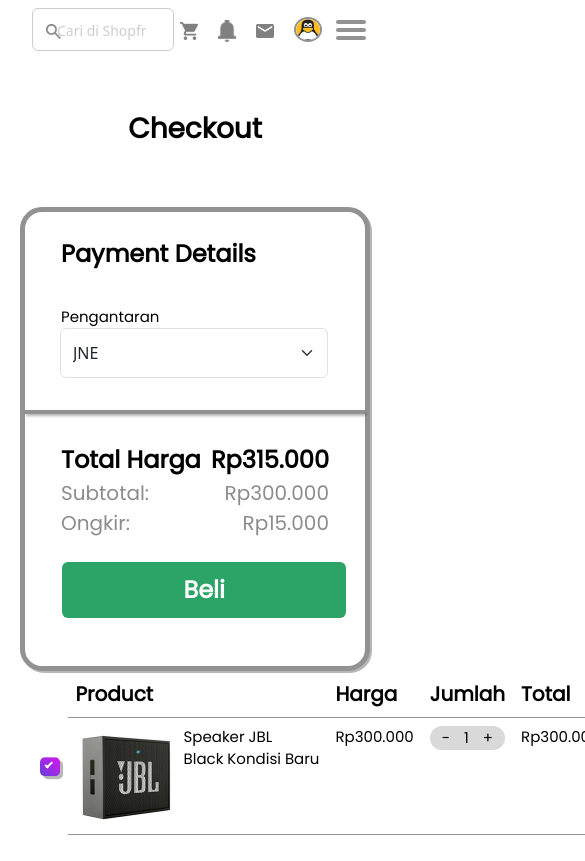
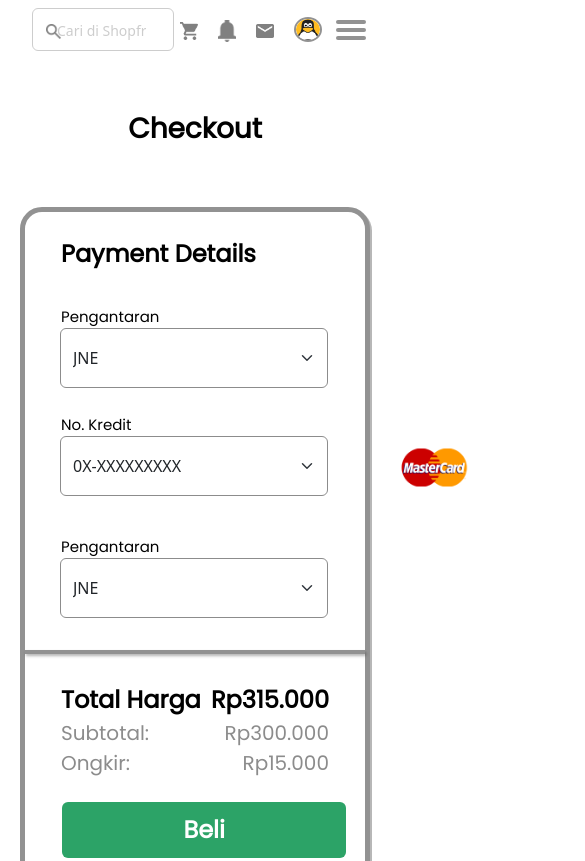
Before and after one commit to mursidin14/c-commerce_pi, a plain HTML site: page page/checkoutPage.html in a window 390 px wide. Shown: the top 861 px of the page, 585 px wide, since content can reach past the window. Drawn offline with nearby package versions, Linux system fonts and the light colour scheme.

Commit message:
memperbaiki file responsive

```diff
--- a/asset/css/cartStyle.css
+++ b/asset/css/cartStyle.css
@@ -485,3 +485,28 @@ nav .account .btn-daftar:hover {
 .footer .credits a {
   color: #fff;
 }
+
+/* Responsive  */
+
+@media (max-width: 576px) {
+  .img-visa {
+    transform: translate(520%, -125%) !important;
+  }
+  .checkout h1 {
+    font-size: 5px;
+  }
+
+  .checkout .table thead {
+    font-size: 15px;
+  }
+  .checkout .table tbody {
+    font-size: 12px;
+  }
+  .checkout .table img {
+    width: 50px;
+    height: 50px;
+  }
+  .checkmark {
+    top: -10px;
+  }
+}
--- a/asset/css/checkoutStyle.css
+++ b/asset/css/checkoutStyle.css
@@ -200,6 +200,27 @@ nav .account .btn-daftar:hover {
 .checkout .table tbody th {
   border: none;
 }
+  .footer .footer-links ul li {
+    justify-content: center;
+  }
+  .footer .footer-links .social-links {
+    justify-content: center;
+  }
+
+  .hero .icon-boxes {
+    padding-bottom: 60px;
+  }
+
+
+  .trolly .table img {
+    width: 20px;
+    height: 20px;
+  }
+  .img-visa {
+    transform: translate(600%, -130%);
+  }
+
+
 .checkout .table tbody input {
   transform: translateY(150%);
   height: 24px;
@@ -321,7 +342,8 @@ nav .account .btn-daftar:hover {
 }
 
 .checkout .form-select{
-    height: 50px;
+    height: 60px;
+    border: 1px solid #8C8C8C;
 }
 .checkout .form-select option {
   font-family: "Poppins";
@@ -509,3 +531,28 @@ nav .account .btn-daftar:hover {
 .footer .credits a {
   color: #fff;
 }
+
+/* Responsive  */
+
+@media (max-width: 576px) {
+    .img-visa {
+      transform: translate(520%, -125%) !important;
+    }
+    .checkout h1 {
+      font-size: 5px;
+    }
+
+    .checkout .table thead {
+      font-size: 15px;
+    }
+    .checkout .table tbody {
+      font-size: 12px;
+    }
+    .checkout .table img {
+      width: 50px;
+      height: 50px;
+    }
+    .checkmark {
+      top: -10px;
+    }
+  }
--- a/asset/css/responsive.css
+++ b/asset/css/responsive.css
@@ -113,6 +113,9 @@ Header Start
     width: 20px;
     height: 20px;
   }
+  .img-visa {
+    transform: translateX(-50%);
+  }
 }
 @media (min-width: 1200px) {
   .kategori-layanan .card .card-body {
--- a/page/checkoutPage.html
+++ b/page/checkoutPage.html
@@ -59,7 +59,23 @@
           <div class="col-lg-5 col-12 card-item mb-sm-4">
             <h2 class="p-4">Payment Details</h2>
             <div class="input-group px-4 mb-3 d-block">
-                <label class="label" for="inputGroupSelect01">Pengantaran</label><br>
+              <label class="label" for="inputGroupSelect01">Pengantaran</label><br />
+              <select class="form-select rounded-2 w-100" id="inputGroupSelect01">
+                <option selected>JNE</option>
+                <option value="1">Sicepat Expres</option>
+                <option value="2">Ninja Expres</option>
+                <option value="3">JNT</option>
+              </select>
+            </div>
+            <div class="input-group px-4 mt-4 d-block">
+              <label class="label" for="inputGroupSelect01">No. Kredit</label><br />
+              <select class="form-select rounded-2 w-100 d-flex position-relative" id="inputGroupSelect01">
+                <option selected>0X-XXXXXXXXX</option>
+              </select>
+              <img class="img-visa" src="../asset/img/img-homePage/trolly/visa.png" style="transform: translate(600%, -130%)" height="38px" alt="" />
+            </div>
+            <div class="input-group px-4 mb-3 d-block">
+              <label class="label" for="inputGroupSelect01">Pengantaran</label><br />
               <select class="form-select rounded-2 w-100" id="inputGroupSelect01">
                 <option selected>JNE</option>
                 <option value="1">Sicepat Expres</option>
```
Lines whose indentation alone changed are shown as unchanged.
